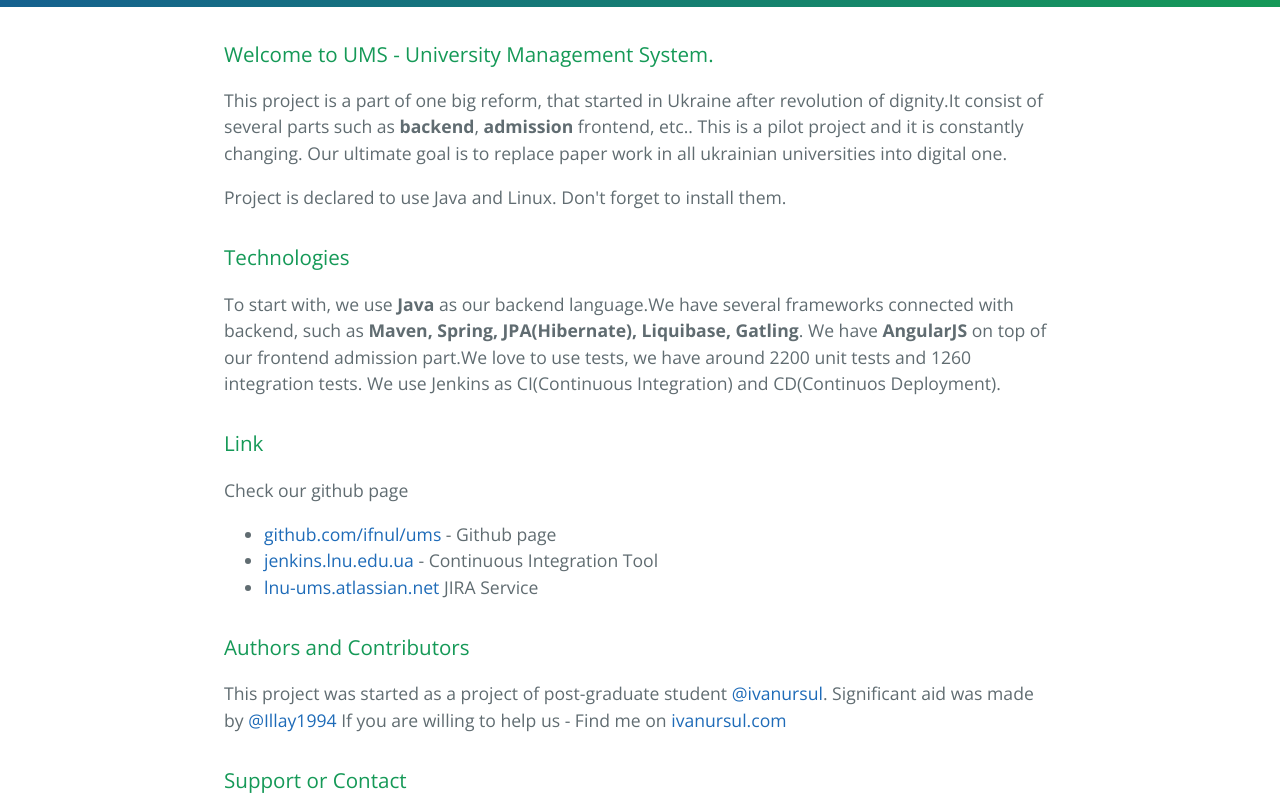
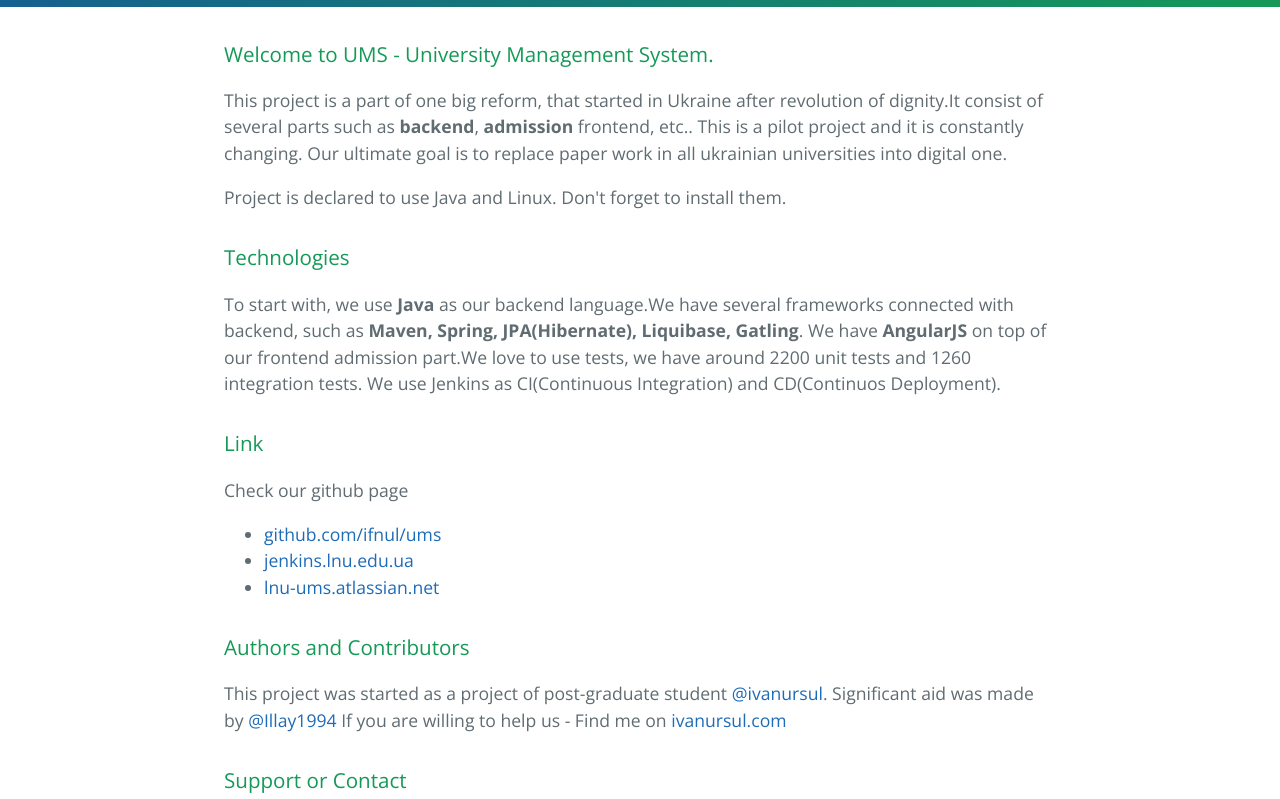
Before and after one commit to ifnul/ums, a plain HTML site: page index.html in a window 1280 px wide. Shown: the part 376-1175 px from the top of the page. Drawn offline with nearby package versions, Linux system fonts and the light colour scheme.

```diff
--- a/index.html
+++ b/index.html
@@ -40,12 +40,9 @@
 <p>Check our github page</p>
 
 <ul>
-<li>
-<a href="https://github.com/ifnul/ums">github.com/ifnul/ums</a> -  Github page</li>
-<li>
-<a href="http://jenkins.lnu.edu.ua/">jenkins.lnu.edu.ua</a> - Continuous Integration Tool</li>
-<li>
-<a href="https://lnu-ums.atlassian.net">lnu-ums.atlassian.net</a> JIRA Service</li>
+<li><a href="https://github.com/ifnul/ums">github.com/ifnul/ums</a></li>
+<li><a href="http://jenkins.lnu.edu.ua/">jenkins.lnu.edu.ua</a></li>
+<li><a href="https://lnu-ums.atlassian.net">lnu-ums.atlassian.net</a></li>
 </ul>
 
 <h3>
```
Also changed, not shown: params.json (+1 -1 lines).
